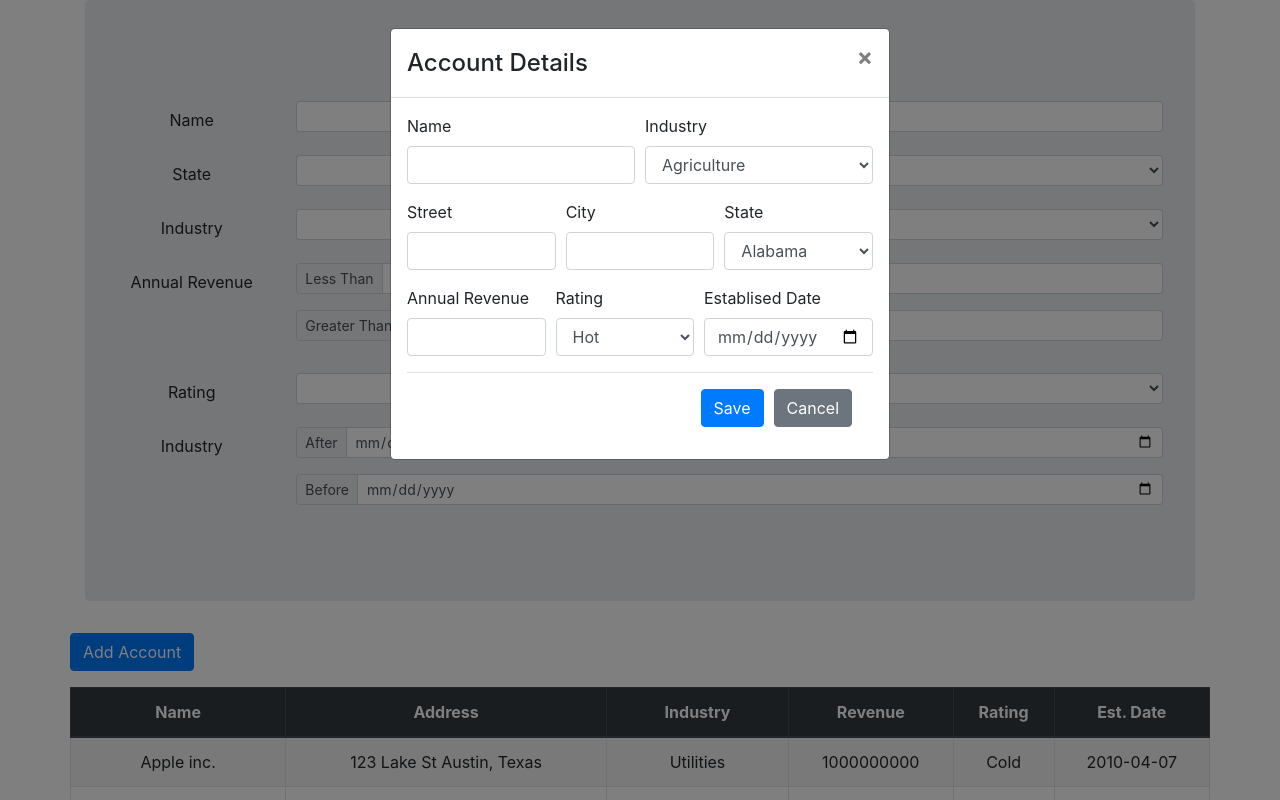
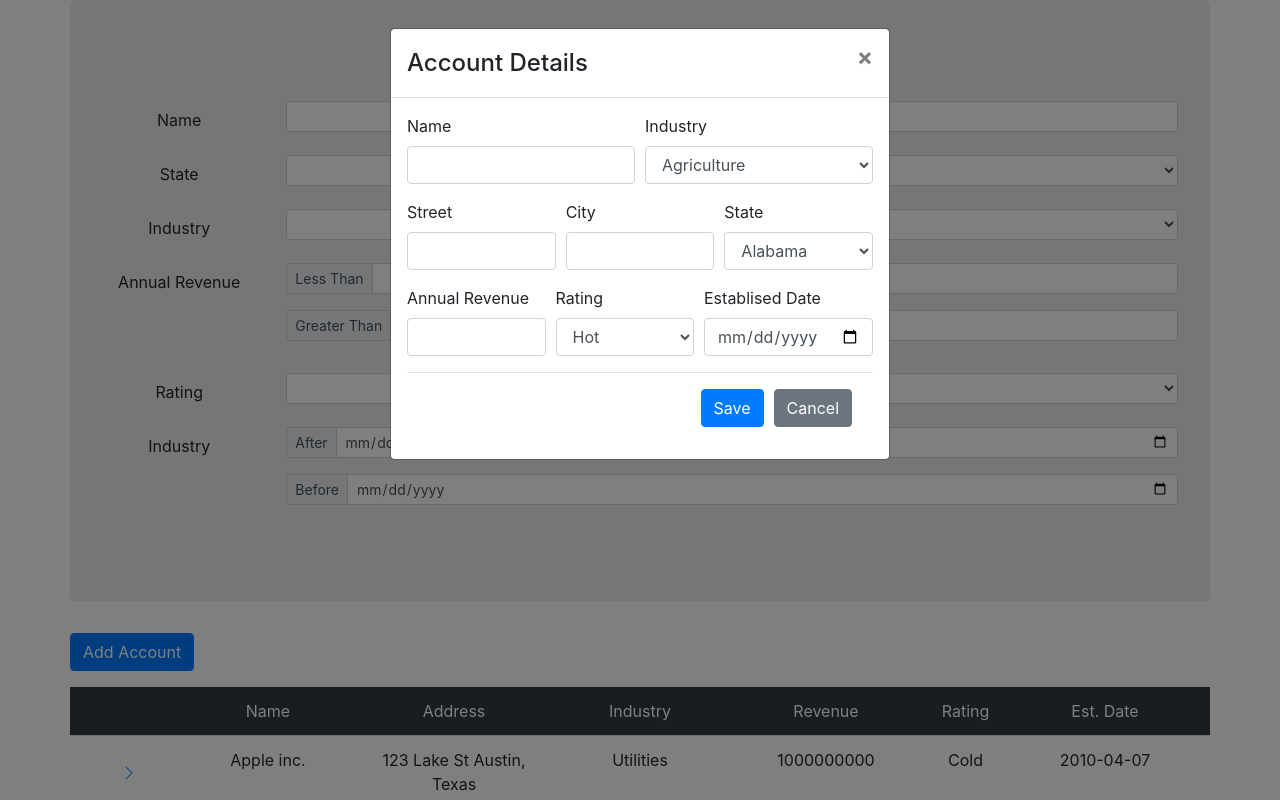
Before and after one commit to jayfunk/simple-contacts, a React (Create React App) app: page /accounts/new in a window 1280 px wide. Shown: the top 800 px of the page. Built offline with nearby package versions, Linux system fonts and the light colour scheme.

Commit message:
Added an account row expander Added contacts to render by expanding from the account row Refactored the accounts table from a standard table to a flexible layout table

```diff
--- a/src/AccountFilters.js
+++ b/src/AccountFilters.js
@@ -77,7 +77,7 @@ class AccountFilters extends Component {
 
   render() {
     return (
-      <Jumbotron>
+      <Jumbotron className="col">
         <h4>Filter Accounts</h4>
         <Form>
           <Form.Group as={Row} controlId="name">
--- a/src/App.css
+++ b/src/App.css
@@ -1,7 +1,51 @@
-.App {
+.app {
   text-align: center;
 }
 
-.App tbody > tr {
+.app .btn {
+  font-size: 1em;
+}
+
+.app .accounts {
+}
+
+.app .accounts .row {
+  padding: 0.75rem;
+}
+
+.app .accounts .header {
+  cursor: default;
+  background-color: #343a40;
+  color: white;
+}
+
+.app .accounts .row {
+  text-align: center;
+}
+
+.app .accounts .account {
   cursor: pointer;
+  border-top: 1px solid #dee2e6;
+  position: relative;
 }
+
+.app .accounts .account .expander.btn.focus,
+.app .accounts .account .expander.btn:focus {
+  box-shadow: none;
+}
+
+.app .accounts .account:hover {
+  background-color: #e9ecef;
+}
+
+@media (max-width: 576px) {
+  body {
+    font-size: 0.75rem;
+  }
+
+  .app .accounts .header > [class*='col-'],
+  .app .accounts .account > [class*='col-'] {
+    padding-right: 0;
+    padding-left: 0;
+  }
+}
--- a/src/App.js
+++ b/src/App.js
@@ -3,12 +3,13 @@ import PropTypes from 'prop-types';
 import {Switch, Route, Redirect} from 'react-router-dom';
 import {connect} from 'react-redux';
 import {Link, withRouter} from 'react-router-dom';
-import {Table} from 'react-bootstrap';
+import {Button} from 'react-bootstrap';
 
 import {RATING_OPTIONS, INDUSTRY_OPTIONS, STATE_OPTIONS} from './constants';
 import filterAccounts from './filterAccounts';
 import AccountFilters from './AccountFilters';
 import AccountDetailsModal from './AccountDetailsModal';
+import Contacts from './Contacts';
 
 import 'bootstrap/dist/css/bootstrap.min.css';
 import './App.css';
@@ -17,7 +18,19 @@ export class App extends Component {
   constructor(props) {
     super(props);
 
+    this.state = {};
+
     this.handleFilterChange = this.handleFilterChange.bind(this);
+  }
+
+  toggleExpanded(accountId) {
+    this.setState({
+      [accountId]: this.state[accountId] === null ? true : !this.state[accountId]
+    });
+  }
+
+  isAccountExpanded(accountId) {
+    return this.state[accountId] === true;
   }
 
   handleFilterChange(filters) {
@@ -32,46 +45,97 @@ export class App extends Component {
 
   renderAccounts() {
     return filterAccounts(this.state, this.props.accounts).map((account) => {
+      const accountId = account.id;
+      const openModal = () => {
+        this.props.history.push(`/accounts/${accountId}`);
+      };
+      const expanded = this.isAccountExpanded(accountId);
+
       return (
-        <tr
-          key={account.id}
-          onClick={() => {
-            this.props.history.push(`/accounts/${account.id}`);
-          }}
-        >
-          <td>{account.name}</td>
-          <td>{this.renderAccountAddress(account.address)}</td>
-          <td>{INDUSTRY_OPTIONS[account.industry]}</td>
-          <td>{account.annualRevenue}</td>
-          <td>{RATING_OPTIONS[account.rating]}</td>
-          <td>{account.establishedDate.toString()}</td>
-        </tr>
+        <div className="account row" key={accountId}>
+          <Button
+            variant="link"
+            className="expander col-1 col-md-1"
+            onClick={this.toggleExpanded.bind(this, accountId)}
+          >
+            {expanded === false ? (
+              <svg
+                width="1em"
+                height="1em"
+                viewBox="0 0 16 16"
+                className="bi bi-chevron-right"
+                fill="currentColor"
+                xmlns="http://www.w3.org/2000/svg"
+              >
+                <path
+                  fillRule="evenodd"
+                  d="M4.646 1.646a.5.5 0 0 1 .708 0l6 6a.5.5 0 0 1 0 .708l-6 6a.5.5 0 0 1-.708-.708L10.293 8 4.646 2.354a.5.5 0 0 1 0-.708z"
+                />
+              </svg>
+            ) : (
+              <svg
+                width="1em"
+                height="1em"
+                viewBox="0 0 16 16"
+                className="bi bi-chevron-down"
+                fill="currentColor"
+                xmlns="http://www.w3.org/2000/svg"
+              >
+                <path
+                  fillRule="evenodd"
+                  d="M1.646 4.646a.5.5 0 0 1 .708 0L8 10.293l5.646-5.647a.5.5 0 0 1 .708.708l-6 6a.5.5 0 0 1-.708 0l-6-6a.5.5 0 0 1 0-.708z"
+                />
+              </svg>
+            )}
+          </Button>
+          <div className="col-6 col-md-2" onClick={openModal}>
+            <span>{account.name}</span>
+          </div>
+          <div className="col-6 col-md-2" onClick={openModal}>
+            {this.renderAccountAddress(account.address)}
+          </div>
+          <div className="col-3 col-md-2" onClick={openModal}>
+            {INDUSTRY_OPTIONS[account.industry]}
+          </div>
+          <div className="col-3 col-md-2" onClick={openModal}>
+            {account.annualRevenue}
+          </div>
+          <div className="col-2 col-md-1" onClick={openModal}>
+            {RATING_OPTIONS[account.rating]}
+          </div>
+          <div className="col-3 col-md-2" onClick={openModal}>
+            {account.establishedDate.toString()}
+          </div>
+          {expanded === true && <Contacts accountId={accountId} contacts={account.contacts} />}
+        </div>
       );
     });
   }
+
   render() {
     return (
-      <div className="App container">
-        <AccountFilters accounts={this.props.accounts} onFilterChange={this.handleFilterChange} />
+      <div className="app container">
         <div className="row">
-          <Link className="mb-3 btn btn-primary" to="/accounts/new">
+          <AccountFilters accounts={this.props.accounts} onFilterChange={this.handleFilterChange} />
+        </div>
+        <div className="row">
+          <Link className="col-xs-2 mb-3 btn btn-primary" to="/accounts/new">
             Add Account
           </Link>
         </div>
-        <div className="row">
-          <Table striped bordered hover>
-            <thead className="thead-dark">
-              <tr>
-                <th scope="col">Name</th>
-                <th scope="col">Address</th>
-                <th scope="col">Industry</th>
-                <th scope="col">Revenue</th>
-                <th scope="col">Rating</th>
-                <th scope="col">Est. Date</th>
-              </tr>
-            </thead>
-            <tbody>{this.renderAccounts()}</tbody>
-          </Table>
+        <div className="accounts row mb-5">
+          <div className="col">
+            <div className="header row">
+              <div className="col-1 col-md-1"></div>
+              <div className="col-6 col-md-2">Name</div>
+              <div className="col-6 col-md-2">Address</div>
+              <div className="col-3 col-md-2">Industry</div>
+              <div className="col-3 col-md-2">Revenue</div>
+              <div className="col-2 col-md-1">Rating</div>
+              <div className="col-3 col-md-2">Est. Date</div>
+            </div>
+            {this.renderAccounts()}
+          </div>
         </div>
         <Switch>
           <Route
--- a/src/Contacts.js
+++ b/src/Contacts.js
@@ -138,7 +138,9 @@ Contacts.propTypes = {
   contacts: PropTypes.array.isRequired,
   history: PropTypes.object.isRequired,
   match: PropTypes.object.isRequired,
-  removeContact: PropTypes.func.isRequired
+  removeContact: PropTypes.func.isRequired,
+  addContact: PropTypes.func.isRequired,
+  updateContact: PropTypes.func.isRequired
 };
 
 const mapDispatchToProps = {
```
